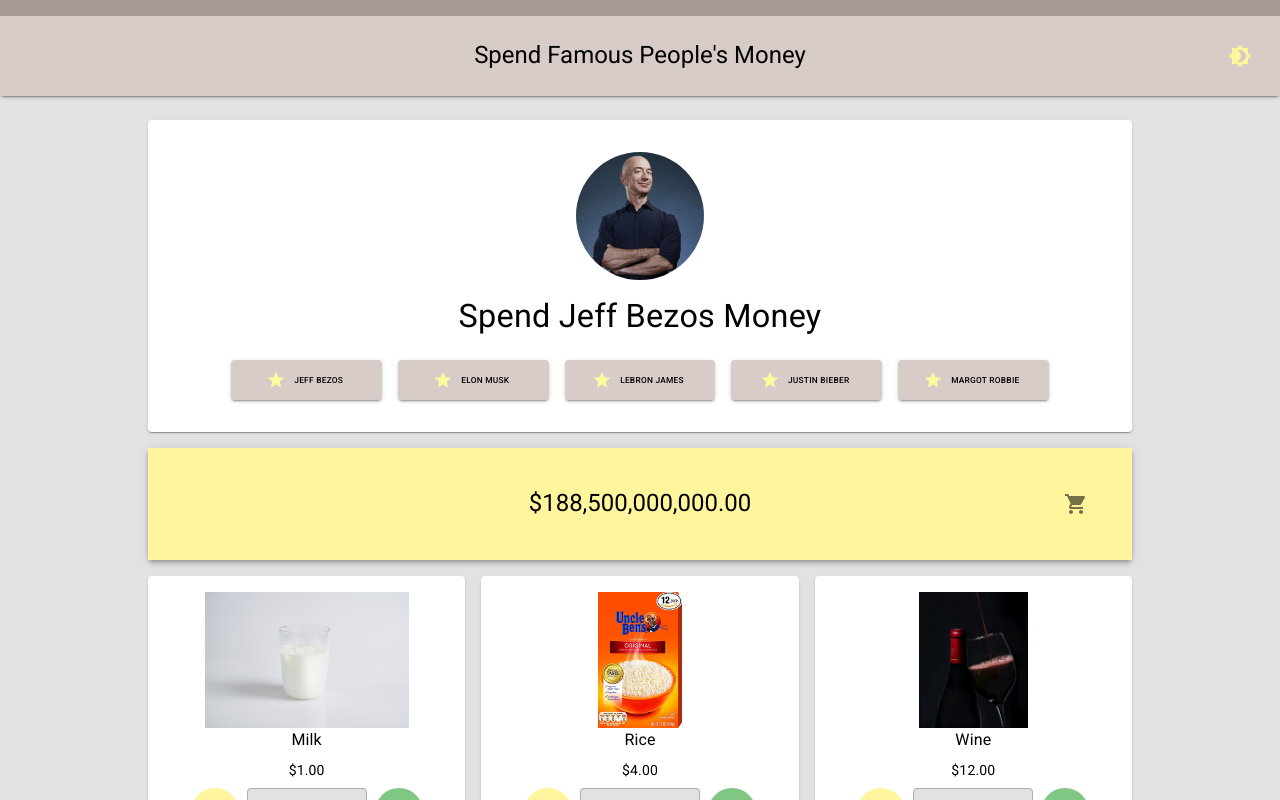
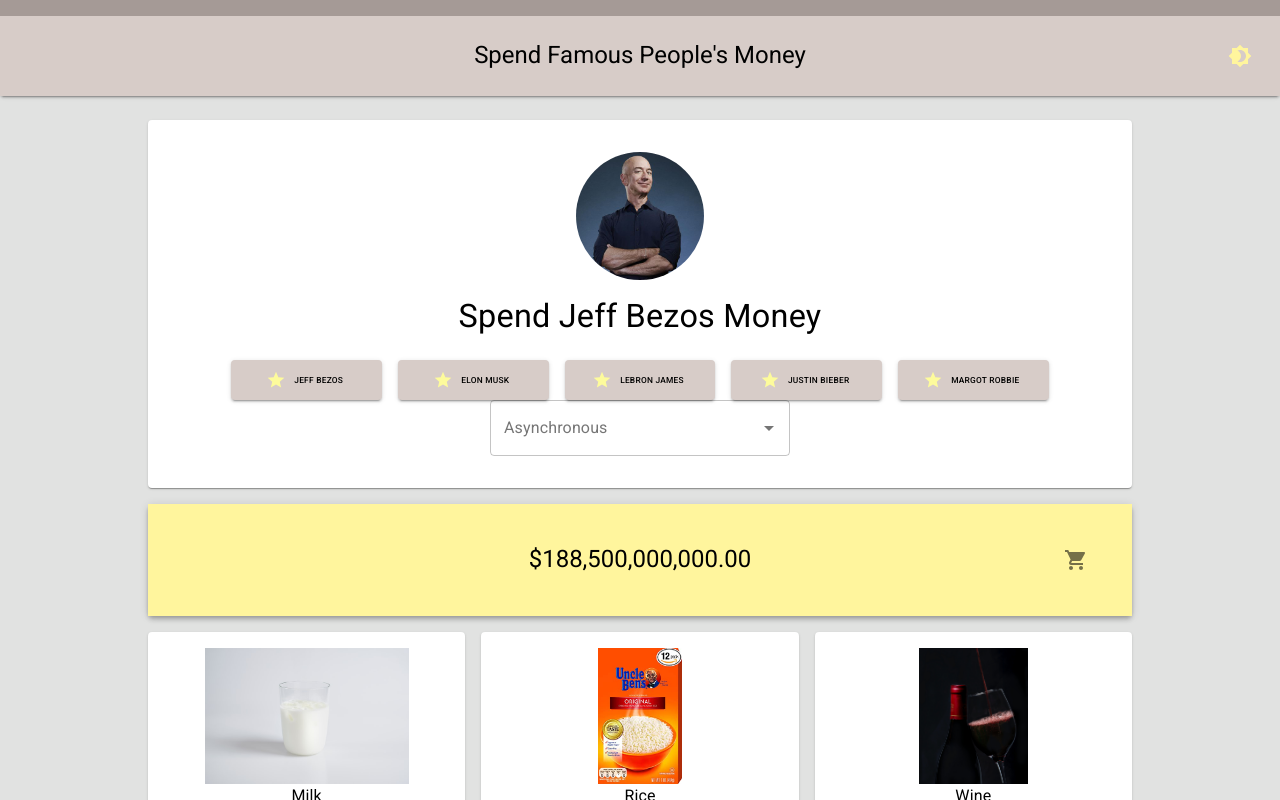
Before and after one commit to alojzmilicevic/famousCash, a React (Create React App) app: page / in a window 1280 px wide. Shown: the top 800 px of the page. Built offline with nearby package versions, Linux system fonts and the light colour scheme.

Commit message:
WIP - TEST - SEARCH

```diff
--- a/package.json
+++ b/package.json
@@ -5,9 +5,11 @@
   "dependencies": {
     "@material-ui/core": "^4.11.3",
     "@material-ui/icons": "^4.11.2",
+    "@material-ui/lab": "^4.0.0-alpha.57",
     "@testing-library/jest-dom": "^5.11.10",
     "@testing-library/react": "^11.2.6",
     "@testing-library/user-event": "^12.8.3",
+    "axios": "^0.21.1",
     "react": "^17.0.2",
     "react-dom": "^17.0.2",
     "react-scripts": "4.0.3",
@@ -37,5 +39,8 @@
       "last 1 firefox version",
       "last 1 safari version"
     ]
+  },
+  "devDependencies": {
+    "cross-fetch": "^3.1.4"
   }
 }
--- /dev/null
+++ b/src/api/celebrities.js
@@ -0,0 +1,13 @@
+import axios from "axios";
+import { baseUrl, headers } from "./constants";
+
+export function getCelebrity(name) {
+  return (
+    axios({
+      method: 'GET',
+      url: baseUrl + name,
+      headers: headers(),
+      contentType: 'application/json',
+    }).then(res => res.data)
+  );
+}
--- /dev/null
+++ b/src/api/constants.js
@@ -0,0 +1,4 @@
+export const baseUrl = 'https://api.celebrityninjas.com/v1/search?limit=5&name=';
+export const headers = () => ({
+  'X-Api-Key': '8d3QDC9a4+Dv7+b+v1FglQ==MhlVuACic2henGj4',
+});
--- a/src/containers/App.js
+++ b/src/containers/App.js
@@ -1,4 +1,4 @@
-import React from 'react';
+import React  from 'react';
 import LandingPage from "../LandingPage";
 import { MuiThemeProvider, responsiveFontSizes } from "@material-ui/core";
 import { createTheme } from "../theme/theme";
--- a/src/features/celebrities/ui/CelebrityPicker.js
+++ b/src/features/celebrities/ui/CelebrityPicker.js
@@ -3,6 +3,7 @@
 import { Button, Grid, makeStyles, Paper, Typography } from "@material-ui/core";
 import StarIcon from '@material-ui/icons/Star';
 import { celebrityData } from "../data/data";
+import Search from "./Search";
 
 const useStyles = makeStyles(theme => ({
   root: {
@@ -24,6 +25,9 @@
     width: '100%',
     height: theme.spacing(5),
     backgroundColor: props => props.darkModeEnabled ? theme.palette.secondary.main : "primary",
+    "&:hover": {
+      backgroundColor: props => props.darkModeEnabled ? theme.palette.secondary.dark : "primary",
+    },
     color: "black",
   },
   grid: {
@@ -58,6 +62,7 @@
             </Grid>
           ))}
         </Grid>
+        <Search />
       </Paper>
     </Grid>
   )
--- /dev/null
+++ b/src/features/celebrities/ui/Search.js
@@ -0,0 +1,64 @@
+import React from 'react';
+import TextField from '@material-ui/core/TextField';
+import Autocomplete from '@material-ui/lab/Autocomplete';
+import CircularProgress from '@material-ui/core/CircularProgress';
+import { getCelebrity } from "../../../api/celebrities";
+
+export default function Search() {
+  const [open, setOpen] = React.useState(false);
+  const [options, setOptions] = React.useState([]);
+  const loading = open && options.length === 0;
+
+  const handleChange = async (name) => {
+    const response = await getCelebrity(name);
+
+    setOptions(response);
+  };
+
+  React.useEffect(() => {
+    if (!open) {
+      setOptions([]);
+    }
+  }, [open]);
+
+  console.log(options);
+  return (
+    <Autocomplete
+      id="asynchronous-demo"
+      style={{ width: 300 }}
+      open={open}
+      onOpen={() => {
+        setOpen(true);
+      }}
+      onClose={() => {
+        setOpen(false);
+      }}
+      getOptionSelected={(option, value) => option.name === value.name}
+      getOptionLabel={(option) => option.name}
+      options={options}
+      loading={loading}
+      renderInput={(params) => (
+        <TextField
+          {...params}
+          label="Asynchronous"
+          variant="outlined"
+          onChange={e => {
+            const val = e.target.value;
+            if (val) {
+              handleChange(val);
+            }
+          }}
+          InputProps={{
+            ...params.InputProps,
+            endAdornment: (
+              <React.Fragment>
+                {loading ? <CircularProgress color="inherit" size={20} /> : null}
+                {params.InputProps.endAdornment}
+              </React.Fragment>
+            ),
+          }}
+        />
+      )}
+    />
+  );
+}
```
Also changed, not shown: 2 other files (tests, documents, lock files or other folders).
